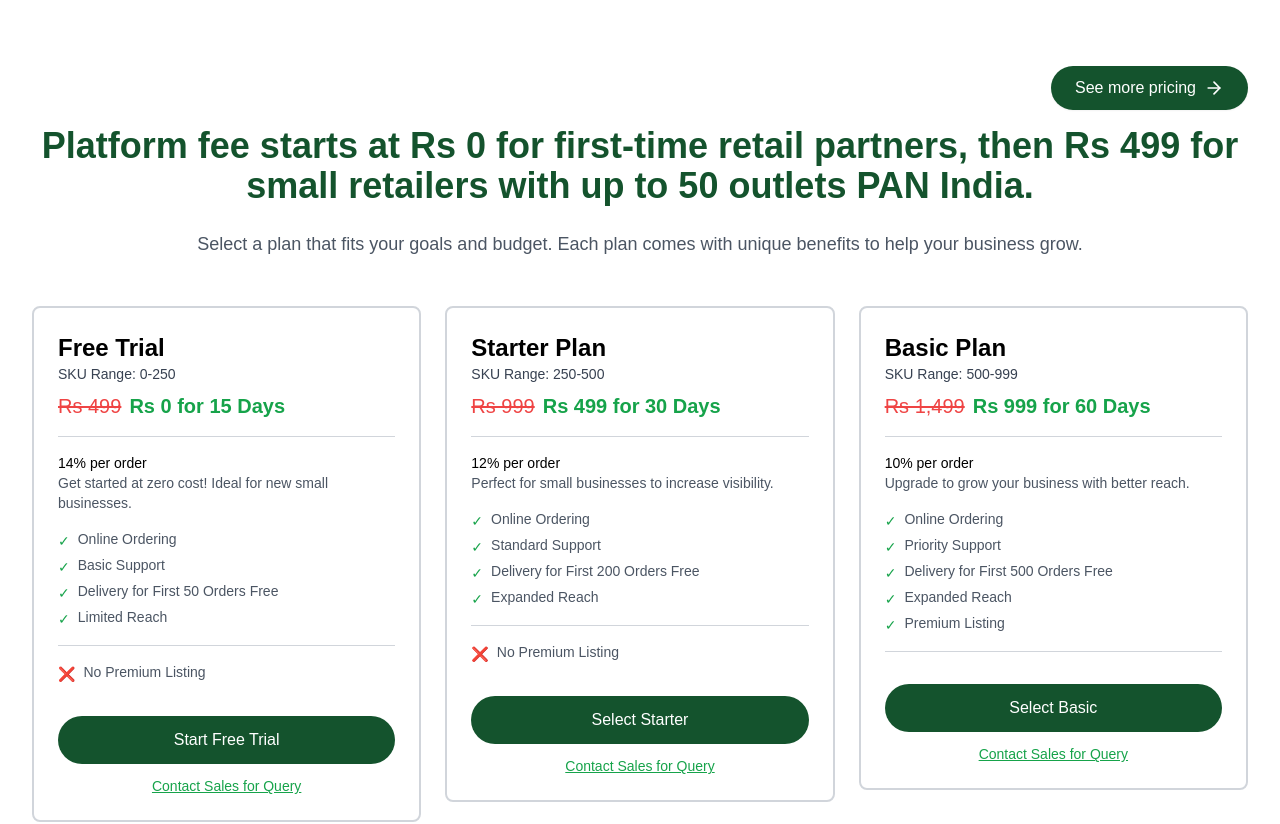
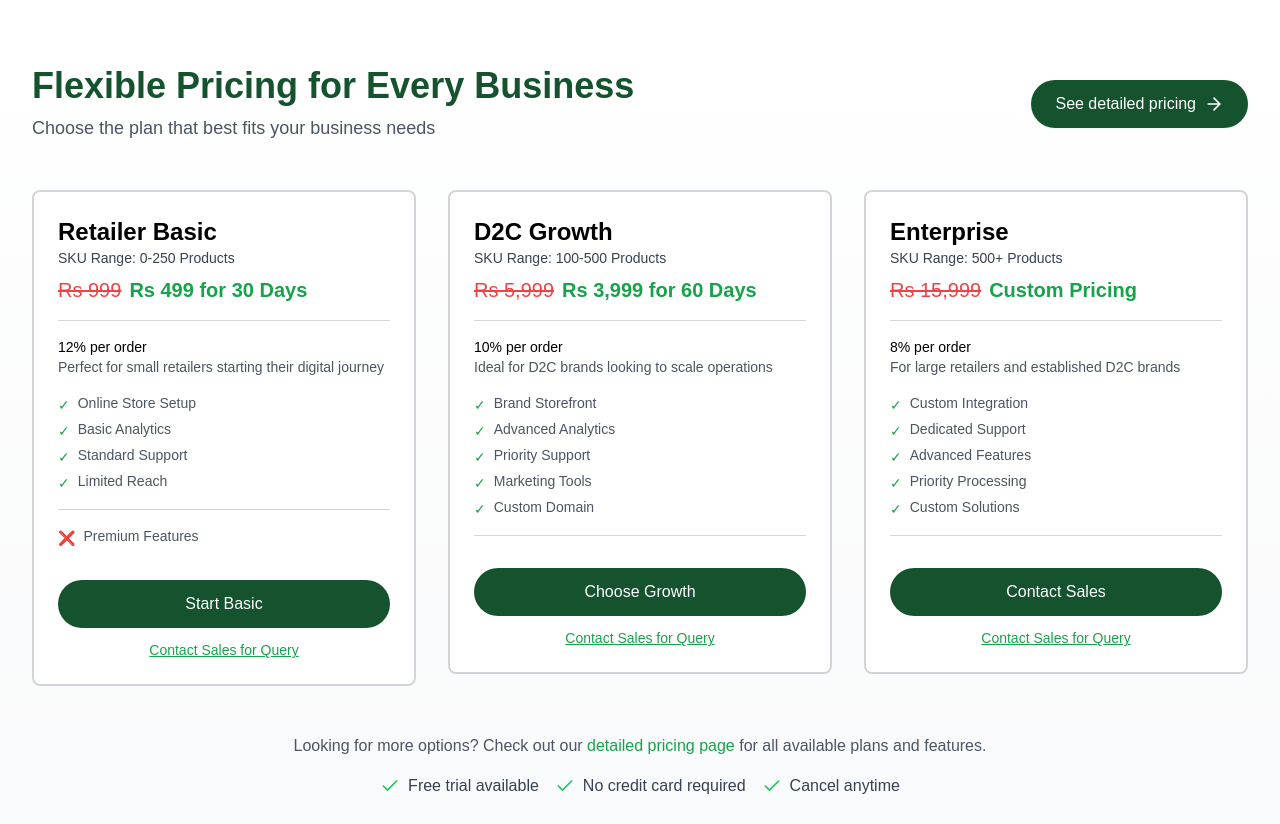
Before and after one commit to hritvikgupta/quickcommerce, a Next.js app: page /business in a window 1280 px wide. Shown: the part 2220-3044 px from the top of the page. Built offline with nearby package versions, Linux system fonts and the light colour scheme.

Commit message:
update-marketplace

```diff
--- a/src/app/business/page.js
+++ b/src/app/business/page.js
@@ -4,7 +4,20 @@ import { useState, useEffect, useRef } from 'react'; // Import useRef for refere
 import { Button } from "../components/ui/button";
 import { Card, CardContent } from "../components/ui/card";
 import { Input } from "../components/ui/input";
-import { Apple, Smartphone,ArrowRight, ChevronDown, Menu, X } from "lucide-react"; // Added Menu and X icons
+import {
+  Apple,
+  Smartphone,
+  ArrowRight,
+  ChevronDown,
+  Menu,
+  X,
+  CheckIcon,
+  ChevronLeft,
+  ChevronRight,
+  Info,
+  Calendar,
+  CreditCard
+} from "lucide-react";
 import Image from "next/image";
 import Link from "next/link";
 import { useRouter } from 'next/navigation'; // For navigation
@@ -1288,87 +1301,89 @@ const PricingSection = ({ pricingRef, scrollToSignup }) => {
     setSelectedPlan(plan);
   };
 
-  const plans = [
+  // Featured plans for the business page preview
+  const featuredPlans = [
     {
-      title: "Free Trial",
-      originalPrice: "Rs 499",
-      price: "Rs 0 for 15 Days",
-      commission: "14% per order",
-      description: "Get started at zero cost! Ideal for new small businesses.",
-      features: [
-        { name: "Online Ordering", included: true },
-        { name: "Basic Support", included: true },
-        { name: "Delivery for First 50 Orders Free", included: true },
-        { name: "Limited Reach", included: true },
-        { name: "No Premium Listing", included: false },
-      ],
-      buttonText: "Start Free Trial",
-      plan: 'trial',
-      skuRange: '0-250',
-    },
-    {
-      title: "Starter Plan",
+      title: "Retailer Basic",
       originalPrice: "Rs 999",
       price: "Rs 499 for 30 Days",
       commission: "12% per order",
-      description: "Perfect for small businesses to increase visibility.",
+      description: "Perfect for small retailers starting their digital journey",
       features: [
-        { name: "Online Ordering", included: true },
+        { name: "Online Store Setup", included: true },
+        { name: "Basic Analytics", included: true },
         { name: "Standard Support", included: true },
-        { name: "Delivery for First 200 Orders Free", included: true },
-        { name: "Expanded Reach", included: true },
-        { name: "No Premium Listing", included: false },
+        { name: "Limited Reach", included: true },
+        { name: "Premium Features", included: false },
       ],
-      buttonText: "Select Starter",
-      plan: 'starter',
-      skuRange: '250-500',
+      buttonText: "Start Basic",
+      plan: 'retail_basic',
+      skuRange: '0-250 Products',
     },
     {
-      title: "Basic Plan",
-      originalPrice: "Rs 1,499",
-      price: "Rs 999 for 60 Days",
+      title: "D2C Growth",
+      originalPrice: "Rs 5,999",
+      price: "Rs 3,999 for 60 Days",
       commission: "10% per order",
-      description: "Upgrade to grow your business with better reach.",
+      description: "Ideal for D2C brands looking to scale operations",
       features: [
-        { name: "Online Ordering", included: true },
+        { name: "Brand Storefront", included: true },
+        { name: "Advanced Analytics", included: true },
         { name: "Priority Support", included: true },
-        { name: "Delivery for First 500 Orders Free", included: true },
-        { name: "Expanded Reach", included: true },
-        { name: "Premium Listing", included: true },
+        { name: "Marketing Tools", included: true },
+        { name: "Custom Domain", included: true },
       ],
-      buttonText: "Select Basic",
-      plan: 'basic',
-      skuRange: '500-999',
+      buttonText: "Choose Growth",
+      plan: 'd2c_growth',
+      skuRange: '100-500 Products',
+    },
+    {
+      title: "Enterprise",
+      originalPrice: "Rs 15,999",
+      price: "Custom Pricing",
+      commission: "8% per order",
+      description: "For large retailers and established D2C brands",
+      features: [
+        { name: "Custom Integration", included: true },
+        { name: "Dedicated Support", included: true },
+        { name: "Advanced Features", included: true },
+        { name: "Priority Processing", included: true },
+        { name: "Custom Solutions", included: true },
+      ],
+      buttonText: "Contact Sales",
+      plan: 'enterprise',
+      skuRange: '500+ Products',
     },
   ];
 
   return (
-    <section ref={pricingRef} className="py-8 md:py-12 px-4 md:px-6 bg-white lg:px-8">
-      <div className="max-w-7xl mx-auto">
-        {/* Updated "See more pricing" button container */}
-        <div className="flex justify-end mb-6 md:mb-4">
+    <section ref={pricingRef} className="py-12 bg-gradient-to-b from-white to-gray-50">
+      <div className="max-w-7xl mx-auto px-4 sm:px-6 lg:px-8">
+        {/* Header with See More Pricing */}
+        <div className="flex flex-col md:flex-row justify-between items-center mb-12">
+          <div className="text-center md:text-left mb-6 md:mb-0">
+            <h2 className="text-3xl md:text-4xl font-bold text-green-900">
+              Flexible Pricing for Every Business
+            </h2>
+            <p className="mt-2 text-lg text-gray-600">
+              Choose the plan that best fits your business needs
+            </p>
+          </div>
           <Link
             href="/pricing"
-            className="inline-flex items-center justify-center px-4 py-2 md:px-6 md:py-2.5
+            className="inline-flex items-center justify-center px-6 py-3
                      bg-green-900 hover:bg-green-700 text-white rounded-full
-                     text-sm md:text-base font-medium transition-colors duration-200
-                     shadow-sm hover:shadow-md active:scale-95 transform"
+                     text-base font-medium transition-colors duration-200
+                     shadow-sm hover:shadow-md"
           >
-            See more pricing
-            <ArrowRight className="ml-2 h-4 w-4 md:h-5 md:w-5" />
+            See detailed pricing
+            <ArrowRight className="ml-2 h-5 w-5" />
           </Link>
         </div>
 
-        <h2 className="text-2xl md:text-4xl font-bold mb-4 md:mb-6 text-center text-green-900">
-          Platform fee starts at Rs 0 for first-time retail partners, then Rs 499 for small retailers with up to 50 outlets PAN India.
-        </h2>
-
-        <p className="text-base md:text-lg text-gray-600 mb-8 md:mb-12 text-center">
-          Select a plan that fits your goals and budget. Each plan comes with unique benefits to help your business grow.
-        </p>
-
-        <div className="grid grid-cols-1 md:grid-cols-3 gap-4 md:gap-6">
-          {plans.map((plan, index) => (
+        {/* Plans Grid */}
+        <div className="grid grid-cols-1 md:grid-cols-3 gap-8">
+          {featuredPlans.map((plan, index) => (
             <div key={index} className="w-full">
               <PricingPlanCard
                 {...plan}
@@ -1379,11 +1394,35 @@ const PricingSection = ({ pricingRef, scrollToSignup }) => {
             </div>
           ))}
         </div>
+
+        {/* Additional Info */}
+        <div className="mt-12 text-center">
+          <p className="text-gray-600">
+            Looking for more options? Check out our{' '}
+            <Link href="/pricing" className="text-green-600 hover:text-green-700 font-medium">
+              detailed pricing page
+            </Link>
+            {' '}for all available plans and features.
+          </p>
+          <div className="mt-4 flex justify-center space-x-4">
+            <div className="flex items-center">
+              <CheckIcon className="h-5 w-5 text-green-500 mr-2" />
+              <span className="text-gray-700">Free trial available</span>
+            </div>
+            <div className="flex items-center">
+              <CheckIcon className="h-5 w-5 text-green-500 mr-2" />
+              <span className="text-gray-700">No credit card required</span>
+            </div>
+            <div className="flex items-center">
+              <CheckIcon className="h-5 w-5 text-green-500 mr-2" />
+              <span className="text-gray-700">Cancel anytime</span>
+            </div>
+          </div>
+        </div>
       </div>
     </section>
   );
 };
-
 
 export default function BusinessPage() {
   const signUpRef = useRef(null); // Ref for the SignUpForm section
```
